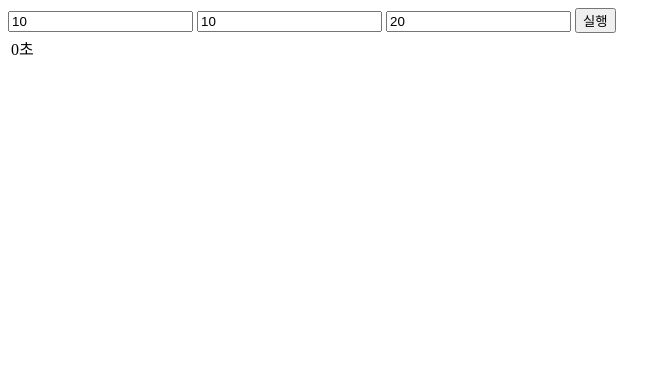
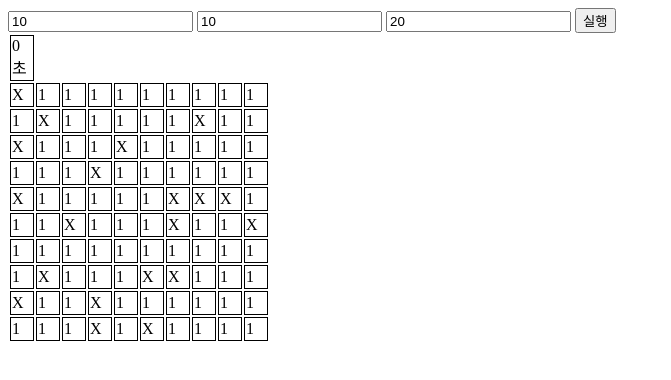
Before and after one commit to AyoungWon/minesweeper, a plain HTML site: page index.html in a window 1280 px wide. Both pictures are taken after a click on the button "실행". Shown: the whole page, without its empty margins (0-671 px from the left). Drawn offline with Linux system fonts and the light colour scheme.

Commit message:
지뢰심기

```diff
--- a/index.html
+++ b/index.html
@@ -4,14 +4,14 @@
     <meta charset="UTF-8">
     <meta name="viewport" content="width=device-width, initial-scale=1.0">
     <title>Minesweeper</title>
-    <link rel="stylesheet" href="">
+    <link rel="stylesheet" href="index.css">
 </head>
 <body>
-    <input class="hor" type="number" placeholder="가로" value="10">
-    <input class="hor" type="number" placeholder="세로" value="10">
-    <input class="hor" type="number" placeholder="지뢰" value="20">
+    <input id="hor" type="number" placeholder="가로" value="10">
+    <input id="ver" type="number" placeholder="세로" value="10">
+    <input id="mine" type="number" placeholder="지뢰" value="20">
     <button id=execel>실행</button>
-    <table>
+    <table id="table">
         <thead>
             <tr>
                 <td><span id="timer">0</span>초</td>
--- a/index.js
+++ b/index.js
@@ -0,0 +1,65 @@
+var exec = document.querySelector('#execel');
+var tbody = document.querySelector('#table tbody');
+var dataset =[];
+
+exec.addEventListener('click',function(){
+    var hor = parseInt(document.querySelector('#hor').value);
+    var ver = parseInt(document.querySelector('#ver').value);
+    var mine = parseInt(document.querySelector('#mine').value);
+
+
+    //지뢰 위치 뽑기
+    var mineArr = Array(hor * ver).fill().map(function(item,index){
+        return index;
+    });
+
+    var mines = [];
+    while (mineArr.length > (hor * ver) - mine){
+        var random = mineArr.splice(Math.floor(Math.random()*mineArr.length),1)[0];
+        mines.push(random);
+    }
+    console.log(mines);
+
+    //네모칸 만들기
+
+    for(i=0; i<ver; i++){
+        var arr=[];
+        dataset.push(arr);
+        var tr = document.createElement('tr');
+        tbody.appendChild(tr);
+        for(j=0; j<hor; j++){
+            arr.push(1);
+            var td = document.createElement('td');
+            td.textContent= 1;
+            //깃발이벤트 심기
+            td.addEventListener('contextmenu',function(e){
+                e.preventDefault();
+                e.target.textContent="!";
+                var trT = e.target.parentNode;
+                var tbodyT = e.target.parentNode.parentNode;
+                var block = Array.prototype.indexOf.call(trT.children, e.target);
+                var line = Array.prototype.indexOf.call(tbodyT.children, trT);
+                console.log(e.target);
+                console.log(line,block);
+                dataset[line][block] = '!';
+                console.log(dataset);
+
+        })
+            tr.appendChild(td);
+
+        }
+
+    }
+    //지뢰 심기
+    console.log(mines[1]);
+    for(var i =0; i < mines.length; i++){
+        var horOrder = Math.floor(mines[i]/10);
+        var verOrder = mines[i] % 10;
+        tbody.children[horOrder].children[verOrder].textContent='X';
+        dataset[horOrder][verOrder] = "X";
+    }
+    console.log(dataset);
+
+})
+
+var timer = document.querySelector('#timer');
```
